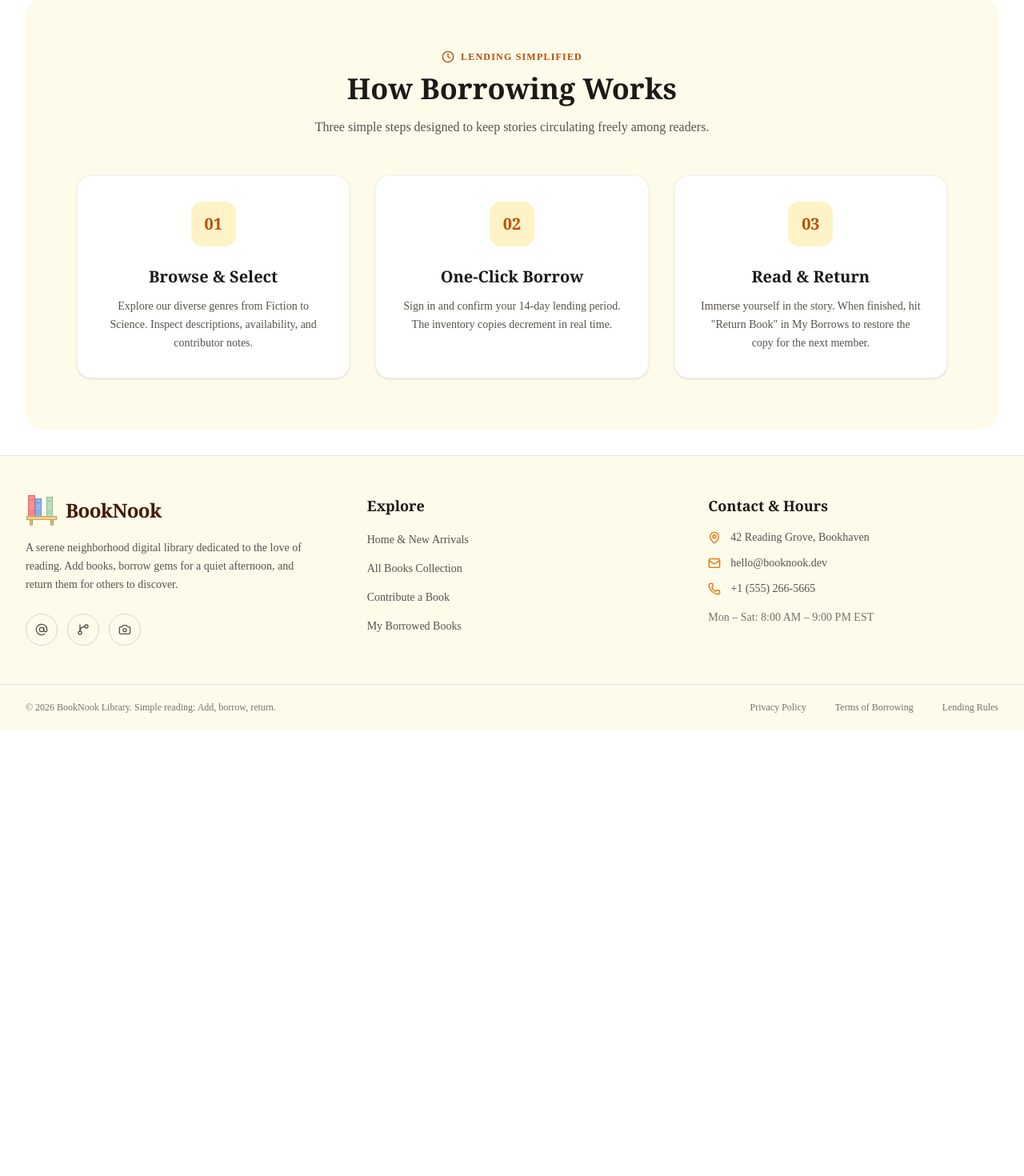
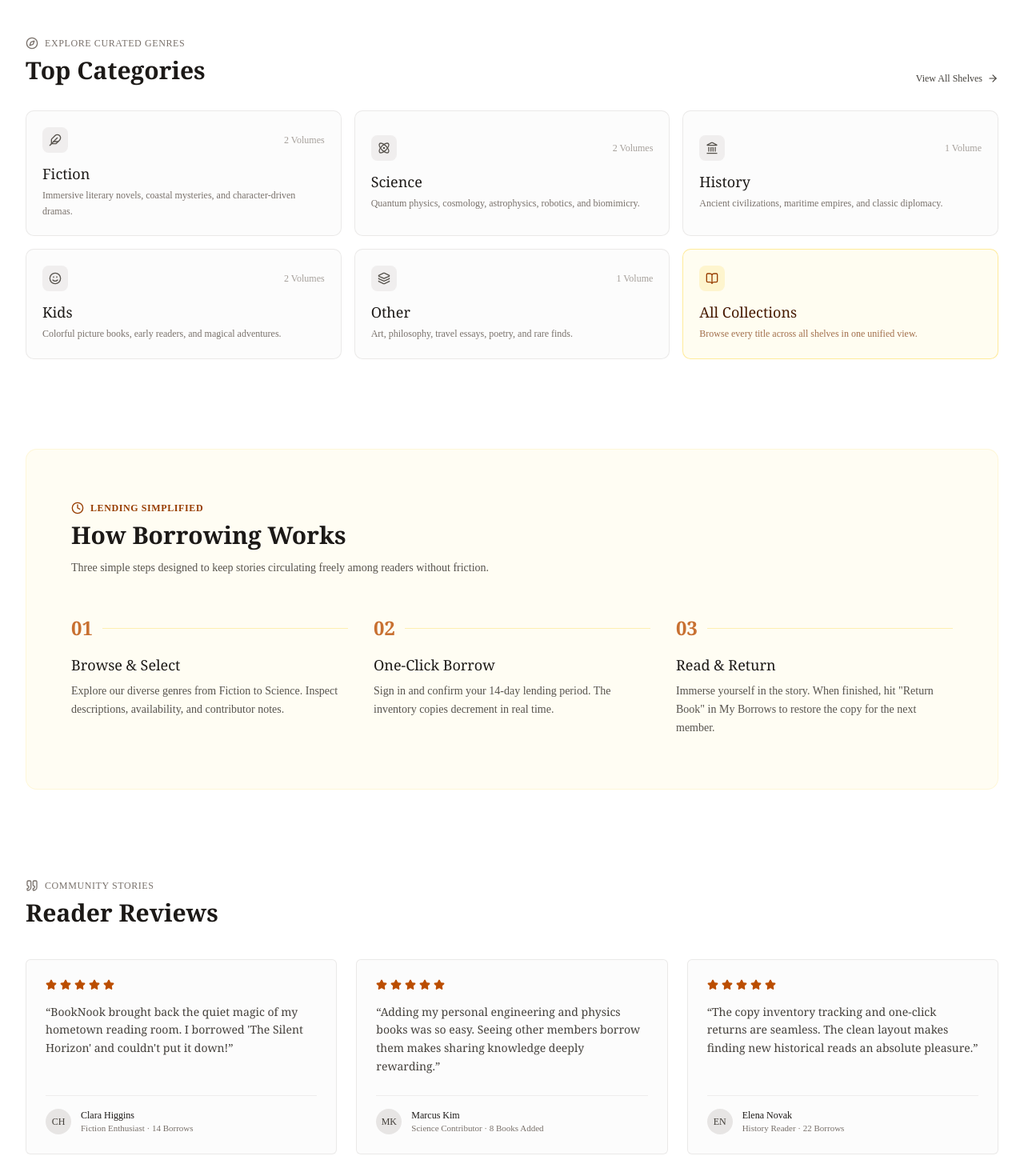
Before and after one commit to rezowan-kabir/booknook, a Next.js app: page / in a window 1280 px wide. Shown: the part 653-2123 px from the top of the page at 80% size. Before the commit the page ends 1565 px from the top, so only its background shows below. Built offline with nearby package versions, Linux system fonts and the light colour scheme; a web font is replaced by a local one.

Commit message:
Reader Reviews

```diff
--- a/src/app/page.tsx
+++ b/src/app/page.tsx
@@ -2,7 +2,9 @@
 
 import { useRouter } from "next/navigation";
 import { HeroSlider } from "@/components/banner";
+import { TopCategories } from "@/components/top-categories";
 import { BorrowingSteps } from "@/components/borrowing-steps";
+import { ReaderReviews } from "@/components/reader-reviews";
 
 export default function Home() {
   const router = useRouter();
@@ -11,7 +13,13 @@ export default function Home() {
     <section className="mx-auto w-full max-w-7xl px-4 py-8 sm:px-6 lg:px-8">
       <HeroSlider onBrowse={() => router.push("/books")} />
       <div className="mt-16">
+        <TopCategories onBrowse={(category) => router.push("/books")} />
+      </div>
+      <div className="mt-16">
         <BorrowingSteps />
+      </div>
+      <div className="mt-16">
+        <ReaderReviews />
       </div>
     </section>
   );
--- a/src/components/borrowing-steps.tsx
+++ b/src/components/borrowing-steps.tsx
@@ -32,37 +32,41 @@ const steps: Step[] = [
 
 export const BorrowingSteps: React.FC = () => {
   return (
-    <section className="bg-amber-50 dark:bg-stone-900/50 rounded-3xl px-6 sm:px-10 lg:px-16 py-12 lg:py-16">
-      <div className="text-center mb-12">
-        <div className="inline-flex items-center gap-2 text-amber-700 dark:text-amber-400 mb-3">
+    <section className="bg-amber-50/60 dark:bg-stone-900/40 rounded-xl px-6 sm:px-10 lg:px-14 py-12 lg:py-16 border border-amber-100/60 dark:border-stone-800">
+      {/* Header */}
+      <div className="max-w-2xl mb-12">
+        <div className="inline-flex items-center gap-2 text-amber-800 dark:text-amber-400 mb-2">
           <Clock className="w-4 h-4" />
-          <span className="text-xs font-semibold tracking-widest uppercase">
+          <span className="text-xs font-semibold tracking-wider uppercase">
             Lending Simplified
           </span>
         </div>
-        <h2 className="font-serif text-3xl sm:text-4xl font-bold text-stone-900 dark:text-stone-100 mb-4">
+        <h2 className="font-serif text-2xl sm:text-3xl font-bold text-stone-900 dark:text-stone-100 mb-3">
           How Borrowing Works
         </h2>
-        <p className="text-base text-stone-600 dark:text-stone-400 max-w-xl mx-auto">
-          Three simple steps designed to keep stories circulating freely among readers.
+        <p className="text-sm text-stone-600 dark:text-stone-400 leading-relaxed">
+          Three simple steps designed to keep stories circulating freely among
+          readers without friction.
         </p>
       </div>
 
-      <div className="grid grid-cols-1 md:grid-cols-3 gap-6 lg:gap-8">
-        {steps.map((step) => (
-          <div
-            key={step.number}
-            className="bg-white dark:bg-stone-800/80 rounded-2xl p-8 text-center border border-stone-200/50 dark:border-stone-700/50 shadow-sm"
-          >
-            <div className="w-14 h-14 rounded-xl bg-amber-100 dark:bg-amber-900/30 flex items-center justify-center mx-auto mb-6">
-              <span className="font-serif text-xl font-bold text-amber-700 dark:text-amber-400">
+      {/* Steps Layout - Natural Flow */}
+      <div className="grid grid-cols-1 md:grid-cols-3 gap-8 relative">
+        {steps.map((step, index) => (
+          <div key={step.number} className="relative flex flex-col">
+            {/* Top subtle line accent or step number indicator */}
+            <div className="flex items-center gap-3 mb-4">
+              <span className="font-serif text-2xl font-bold text-amber-700/80 dark:text-amber-500/80">
                 {step.number}
               </span>
+              <div className="h-px bg-amber-200/60 dark:bg-stone-800 flex-1" />
             </div>
-            <h3 className="font-serif text-xl font-semibold text-stone-900 dark:text-stone-100 mb-3">
+
+            <h3 className="font-serif text-lg font-medium text-stone-900 dark:text-stone-100 mb-2">
               {step.title}
             </h3>
-            <p className="text-sm text-stone-600 dark:text-stone-400 leading-relaxed">
+
+            <p className="text-xs sm:text-sm text-stone-600 dark:text-stone-400 leading-relaxed">
               {step.description}
             </p>
           </div>
--- a/src/components/navbar.tsx
+++ b/src/components/navbar.tsx
@@ -230,13 +230,13 @@ export const Navbar: React.FC<NavbarProps> = ({
             <div className="flex items-center gap-2">
               <button
                 onClick={() => navigate("/login")}
-                className="px-3.5 py-1.5 text-sm font-medium text-stone-700 dark:text-stone-300 hover:text-stone-900 dark:hover:text-stone-100 rounded-lg hover:bg-stone-200/50 dark:hover:bg-stone-800 transition-colors whitespace-nowrap"
+                className="px-3.5 py-1.5 text-sm font-medium text-stone-700 dark:text-stone-300 hover:text-stone-900 dark:hover:text-stone-100 rounded-sm hover:bg-stone-200/50 dark:hover:bg-stone-800 transition-colors whitespace-nowrap"
               >
                 Login
               </button>
               <button
                 onClick={() => navigate("/register")}
-                className="px-4 py-1.5 text-sm font-medium text-white bg-amber-800 hover:bg-amber-900 dark:bg-amber-600 dark:hover:bg-amber-700 rounded-lg shadow-sm transition-colors whitespace-nowrap"
+                className="px-4 py-1.5 text-sm font-medium text-white bg-amber-800 hover:bg-amber-900 dark:bg-amber-600 dark:hover:bg-amber-700 rounded-sm shadow-sm transition-colors whitespace-nowrap"
               >
                 Register
               </button>
--- /dev/null
+++ b/src/components/reader-reviews.tsx
@@ -0,0 +1,106 @@
+"use client";
+
+import React from "react";
+import { Quote, Star } from "lucide-react";
+
+interface Review {
+  id: string;
+  rating: number;
+  quote: string;
+  initials: string;
+  name: string;
+  role: string;
+}
+
+const reviews: Review[] = [
+  {
+    id: "1",
+    rating: 5,
+    quote:
+      "BookNook brought back the quiet magic of my hometown reading room. I borrowed 'The Silent Horizon' and couldn't put it down!",
+    initials: "CH",
+    name: "Clara Higgins",
+    role: "Fiction Enthusiast · 14 Borrows",
+  },
+  {
+    id: "2",
+    rating: 5,
+    quote:
+      "Adding my personal engineering and physics books was so easy. Seeing other members borrow them makes sharing knowledge deeply rewarding.",
+    initials: "MK",
+    name: "Marcus Kim",
+    role: "Science Contributor · 8 Books Added",
+  },
+  {
+    id: "3",
+    rating: 5,
+    quote:
+      "The copy inventory tracking and one-click returns are seamless. The clean layout makes finding new historical reads an absolute pleasure.",
+    initials: "EN",
+    name: "Elena Novak",
+    role: "History Reader · 22 Borrows",
+  },
+];
+
+export const ReaderReviews: React.FC = () => {
+  return (
+    <section className="py-12">
+      {/* Header */}
+      <div className="flex flex-col md:flex-row md:items-end justify-between gap-4 mb-10">
+        <div>
+          <div className="flex items-center gap-2 text-stone-500 dark:text-stone-400 mb-2">
+            <Quote className="w-4 h-4" />
+            <span className="text-xs font-medium tracking-wider uppercase">
+              Community Stories
+            </span>
+          </div>
+          <h2 className="font-serif text-2xl sm:text-3xl font-semibold text-stone-900 dark:text-stone-100">
+            Reader Reviews
+          </h2>
+        </div>
+      </div>
+
+      {/* Review Cards */}
+      <div className="grid grid-cols-1 md:grid-cols-3 gap-6">
+        {reviews.map((review) => (
+          <div
+            key={review.id}
+            className="bg-stone-50/50 dark:bg-stone-900/50 p-6 border border-stone-200/80 dark:border-stone-800 rounded-sm flex flex-col justify-between transition-all duration-200 hover:border-stone-300 dark:hover:border-stone-700"
+          >
+            <div>
+              {/* Stars */}
+              <div className="flex items-center gap-1 mb-4">
+                {Array.from({ length: review.rating }).map((_, i) => (
+                  <Star
+                    key={i}
+                    className="w-3.5 h-3.5 fill-amber-700 text-amber-700 dark:fill-amber-400 dark:text-amber-400"
+                  />
+                ))}
+              </div>
+
+              {/* Quote */}
+              <p className="font-serif text-sm text-stone-700 dark:text-stone-300 leading-relaxed mb-6">
+                &ldquo;{review.quote}&rdquo;
+              </p>
+            </div>
+
+            {/* Author */}
+            <div className="flex items-center gap-3 pt-4 border-t border-stone-200/60 dark:border-stone-800">
+              <div className="w-8 h-8 rounded-full bg-stone-200 dark:bg-stone-800 flex items-center justify-center text-stone-700 dark:text-stone-300 text-xs font-medium shrink-0">
+                {review.initials}
+              </div>
+              <div>
+                <p className="text-xs font-medium text-stone-900 dark:text-stone-100">
+                  {review.name}
+                </p>
+                <p className="text-[11px] text-stone-500 dark:text-stone-400">
+                  {review.role}
+                </p>
+              </div>
+            </div>
+          </div>
+        ))}
+      </div>
+    </section>
+  );
+};
--- a/src/components/top-categories.tsx
+++ b/src/components/top-categories.tsx
@@ -9,7 +9,7 @@ import {
   Smile,
   Layers,
   BookOpen,
-  ArrowUpRight,
+  ArrowRight,
 } from "lucide-react";
 
 interface Category {
@@ -18,85 +18,54 @@ interface Category {
   icon: React.ReactNode;
   volumeCount: number;
   description: string;
-  bgClass: string;
-  iconBgClass: string;
-  titleClass: string;
-  textClass: string;
-  linkClass: string;
 }
 
 const categories: Category[] = [
   {
     id: "fiction",
     name: "Fiction",
-    icon: <Feather className="w-5 h-5" />,
+    icon: <Feather className="w-4 h-4 text-stone-600 dark:text-stone-400" />,
     volumeCount: 2,
-    description: "Immersive literary novels, coastal mysteries, character-driven dramas,…",
-    bgClass: "bg-amber-50/80 dark:bg-amber-950/20",
-    iconBgClass: "bg-amber-100 dark:bg-amber-900/30 text-amber-700 dark:text-amber-400",
-    titleClass: "text-amber-950 dark:text-amber-100",
-    textClass: "text-stone-600 dark:text-stone-400",
-    linkClass: "text-amber-700 dark:text-amber-400",
+    description:
+      "Immersive literary novels, coastal mysteries, and character-driven dramas.",
   },
   {
     id: "science",
     name: "Science",
-    icon: <Atom className="w-5 h-5" />,
+    icon: <Atom className="w-4 h-4 text-stone-600 dark:text-stone-400" />,
     volumeCount: 2,
-    description: "Quantum physics, cosmology, astrophysics, robotics, biomimicry,…",
-    bgClass: "bg-blue-50/80 dark:bg-blue-950/20",
-    iconBgClass: "bg-blue-100 dark:bg-blue-900/30 text-blue-700 dark:text-blue-400",
-    titleClass: "text-blue-950 dark:text-blue-100",
-    textClass: "text-stone-600 dark:text-stone-400",
-    linkClass: "text-blue-700 dark:text-blue-400",
+    description:
+      "Quantum physics, cosmology, astrophysics, robotics, and biomimicry.",
   },
   {
     id: "history",
     name: "History",
-    icon: <Landmark className="w-5 h-5" />,
+    icon: <Landmark className="w-4 h-4 text-stone-600 dark:text-stone-400" />,
     volumeCount: 1,
-    description: "Ancient civilizations, maritime empires, classic diplomacy,…",
-    bgClass: "bg-stone-100/80 dark:bg-stone-800/40",
-    iconBgClass: "bg-stone-200 dark:bg-stone-700 text-stone-700 dark:text-stone-300",
-    titleClass: "text-stone-900 dark:text-stone-100",
-    textClass: "text-stone-600 dark:text-stone-400",
-    linkClass: "text-stone-700 dark:text-stone-300",
+    description:
+      "Ancient civilizations, maritime empires, and classic diplomacy.",
   },
   {
     id: "kids",
     name: "Kids",
-    icon: <Smile className="w-5 h-5" />,
+    icon: <Smile className="w-4 h-4 text-stone-600 dark:text-stone-400" />,
     volumeCount: 2,
-    description: "Colorful picture books, early readers, and magical adventures…",
-    bgClass: "bg-emerald-50/80 dark:bg-emerald-950/20",
-    iconBgClass: "bg-emerald-100 dark:bg-emerald-900/30 text-emerald-700 dark:text-emerald-400",
-    titleClass: "text-emerald-950 dark:text-emerald-100",
-    textClass: "text-stone-600 dark:text-stone-400",
-    linkClass: "text-emerald-700 dark:text-emerald-400",
+    description:
+      "Colorful picture books, early readers, and magical adventures.",
   },
   {
     id: "other",
     name: "Other",
-    icon: <Layers className="w-5 h-5" />,
+    icon: <Layers className="w-4 h-4 text-stone-600 dark:text-stone-400" />,
     volumeCount: 1,
-    description: "Art, philosophy, travel essays, poetry, and rare finds…",
-    bgClass: "bg-purple-50/80 dark:bg-purple-950/20",
-    iconBgClass: "bg-purple-100 dark:bg-purple-900/30 text-purple-700 dark:text-purple-400",
-    titleClass: "text-purple-950 dark:text-purple-100",
-    textClass: "text-stone-600 dark:text-stone-400",
-    linkClass: "text-purple-700 dark:text-purple-400",
+    description: "Art, philosophy, travel essays, poetry, and rare finds.",
   },
   {
     id: "all",
     name: "All Collections",
-    icon: <BookOpen className="w-5 h-5" />,
+    icon: <BookOpen className="w-4 h-4 text-amber-800 dark:text-amber-400" />,
     volumeCount: 0,
-    description: "Browse every title across all shelves in one unified view…",
-    bgClass: "bg-amber-800 dark:bg-amber-900/60",
-    iconBgClass: "bg-amber-700 dark:bg-amber-600 text-white",
-    titleClass: "text-white",
-    textClass: "text-amber-100/80",
-    linkClass: "text-white",
+    description: "Browse every title across all shelves in one unified view.",
   },
 ];
 
@@ -106,74 +75,84 @@ interface TopCategoriesProps {
 
 export const TopCategories: React.FC<TopCategoriesProps> = ({ onBrowse }) => {
   return (
-    <section>
+    <section className="py-12">
       {/* Header */}
-      <div className="mb-8">
-        <div className="inline-flex items-center gap-2 text-amber-700 dark:text-amber-400 mb-3">
+      <div className="flex flex-col md:flex-row md:items-end justify-between gap-4 mb-8">
+        <div>
+          <div className="flex items-center gap-2 text-stone-500 dark:text-stone-400 mb-2">
             <Compass className="w-4 h-4" />
-          <span className="text-xs font-semibold tracking-widest uppercase">
+            <span className="text-xs font-medium tracking-wider uppercase">
               Explore Curated Genres
             </span>
           </div>
-        <div className="flex flex-col sm:flex-row sm:items-end sm:justify-between gap-2">
-          <div>
-            <h2 className="font-serif text-3xl sm:text-4xl font-bold text-stone-900 dark:text-stone-100 mb-2">
+          <h2 className="font-serif text-2xl sm:text-3xl font-semibold text-stone-900 dark:text-stone-100">
             Top Categories
           </h2>
-            <p className="text-sm text-stone-600 dark:text-stone-400">
-              Dive into our main library collections. Click any category to
-              browse cataloged books immediately.
-            </p>
         </div>
         <button
           onClick={() => onBrowse?.("all")}
-            className="text-sm font-medium text-amber-700 dark:text-amber-400 hover:text-amber-800 dark:hover:text-amber-300 transition-colors shrink-0 flex items-center gap-1"
+          className="text-xs font-medium text-stone-700 dark:text-stone-300 hover:text-stone-900 dark:hover:text-white transition-colors flex items-center gap-1.5 self-start md:self-auto group"
         >
           View All Shelves
-            <ArrowUpRight className="w-4 h-4" />
+          <ArrowRight className="w-3.5 h-3.5 group-hover:translate-x-0.5 transition-transform" />
         </button>
       </div>
-      </div>
-
-      {/* Divider */}
-      <div className="border-b border-stone-200 dark:border-stone-800 mb-8" />
 
       {/* Category Grid */}
-      <div className="grid grid-cols-1 sm:grid-cols-2 lg:grid-cols-3 gap-5">
-        {categories.map((category) => (
+      <div className="grid grid-cols-1 sm:grid-cols-2 lg:grid-cols-3 gap-4">
+        {categories.map((category) => {
+          const isAll = category.id === "all";
+
+          return (
             <button
               key={category.id}
               onClick={() => onBrowse?.(category.id)}
-            className={`${category.bgClass} rounded-2xl p-6 text-left border border-stone-200/50 dark:border-stone-700/50 hover:shadow-md transition-all group`}
+              className={`group relative p-5 text-left rounded-lg transition-all duration-200 ${
+                isAll
+                  ? "bg-amber-50/70 dark:bg-amber-950/20 border border-amber-200/80 dark:border-amber-900/40 hover:bg-amber-50 dark:hover:bg-amber-950/30 hover:border-amber-300 dark:hover:border-amber-800"
+                  : "bg-stone-50/50 dark:bg-stone-900/50 hover:bg-white dark:hover:bg-stone-900 border border-stone-200/80 dark:border-stone-800 hover:shadow-sm"
+              }`}
             >
-            <div className="flex items-start justify-between mb-5">
+              <div className="flex items-center justify-between mb-3">
                 <div
-                className={`w-12 h-12 rounded-xl flex items-center justify-center ${category.iconBgClass}`}
+                  className={`w-8 h-8 rounded-md flex items-center justify-center ${
+                    isAll
+                      ? "bg-amber-100/80 dark:bg-amber-900/40"
+                      : "bg-stone-200/60 dark:bg-stone-800"
+                  }`}
                 >
                   {category.icon}
                 </div>
                 {category.volumeCount > 0 && (
-                <span className={`text-sm ${category.textClass}`}>
-                  {category.volumeCount} Volume{category.volumeCount > 1 ? "s" : ""}
+                  <span className="text-xs text-stone-400 dark:text-stone-500 font-medium">
+                    {category.volumeCount}{" "}
+                    {category.volumeCount > 1 ? "Volumes" : "Volume"}
                   </span>
                 )}
               </div>
+
               <h3
-              className={`font-serif text-xl font-semibold ${category.titleClass} mb-2`}
+                className={`font-serif text-lg font-medium mb-1 transition-colors ${
+                  isAll
+                    ? "text-amber-950 dark:text-amber-200 group-hover:text-amber-900 dark:group-hover:text-amber-100"
+                    : "text-stone-900 dark:text-stone-100 group-hover:text-amber-700 dark:group-hover:text-amber-400"
+                }`}
               >
                 {category.name}
               </h3>
-            <p className={`text-sm ${category.textClass} leading-relaxed mb-5 line-clamp-2`}>
+
+              <p
+                className={`text-xs leading-relaxed line-clamp-2 ${
+                  isAll
+                    ? "text-amber-900/70 dark:text-amber-300/80"
+                    : "text-stone-500 dark:text-stone-400"
+                }`}
+              >
                 {category.description}
               </p>
-            <div
-              className={`inline-flex items-center gap-1 text-sm font-medium ${category.linkClass} group-hover:gap-2 transition-all`}
-            >
-              Browse {category.name}
-              <ArrowUpRight className="w-4 h-4" />
-            </div>
             </button>
-        ))}
+          );
+        })}
       </div>
     </section>
   );
```
Also changed, not shown: src/app/not-found.tsx (+26 -37 lines), src/components/banner.tsx (+4 -4 lines). Lines whose indentation alone changed are shown as unchanged.
